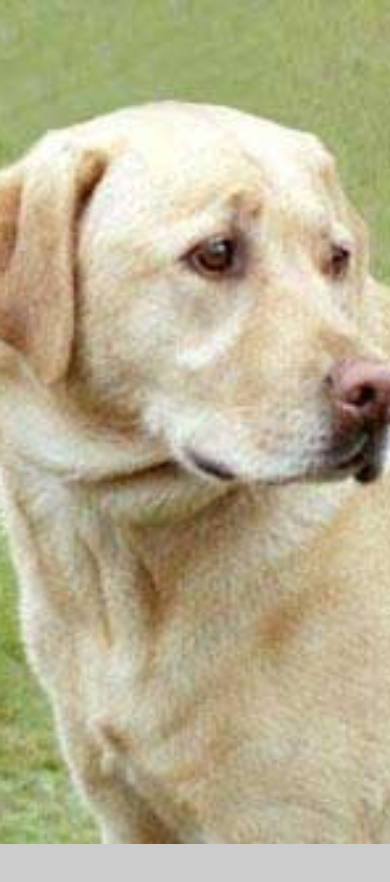
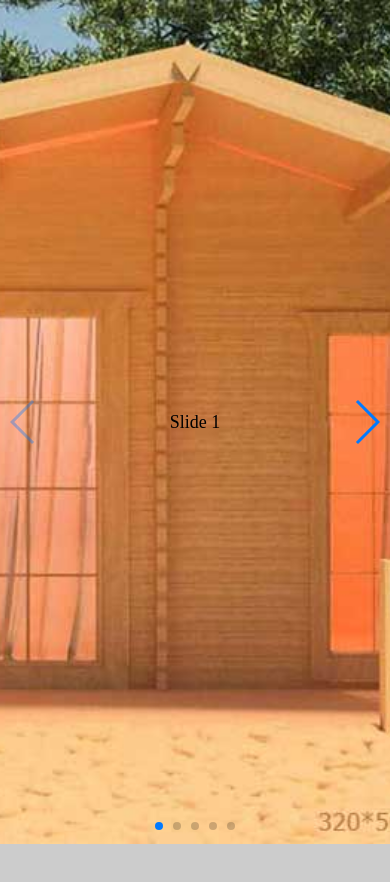
Before and after one commit to aisteron/dds, a website: page dev/index.pug in a window 390 px wide. Drawn offline with nearby package versions, Linux system fonts and the light colour scheme; files that its build step writes are made by us from their sources; files whose address does not match are found by name.

Commit message:
added swiper

```diff
--- a/dev/css/custom.less
+++ b/dev/css/custom.less
@@ -1,4 +1,4 @@
-html, body
+html, body, div.section1
 {
 	height:100%;
 }
@@ -8,7 +8,9 @@ body
 }
 
 div.section1 {
-  background: url(http://upload.wikimedia.org/wikipedia/commons/2/26/YellowLabradorLooking_new.jpg) no-repeat center center fixed;
+	div.slide1
+	{
+	  background: url(../img/img_compressed.jpg) no-repeat center center fixed;
 	  -webkit-background-size: cover;
 	  -moz-background-size: cover;
 	  -o-background-size: cover;
@@ -19,12 +21,35 @@ div.section1 {
 
 	  @media only screen and (max-width:400px)
 	  {
-	background: url(../img/dog.jpg) no-repeat center center fixed;
+		 background: url(../img/hs_320-568.jpg) no-repeat center center fixed;
 		 -webkit-background-size: cover;
 		 -moz-background-size: cover;
 		 -o-background-size: cover;
 		 background-size: cover;
 	  }
+	}
+
+	div.slide2
+	{
+	  background: url(../img/hs2.jpg) no-repeat center center;
+	  -webkit-background-size: cover;
+	  -moz-background-size: cover;
+	  -o-background-size: cover;
+	  background-size: cover;
+
+	  height:100%;
+	  width:100%;
+
+	  @media only screen and (max-width:400px)
+	  {
+		 background: url(../img/hs2_320-568.jpg) no-repeat center center;
+		 -webkit-background-size: cover;
+		 -moz-background-size: cover;
+		 -o-background-size: cover;
+		 background-size: cover;
+	  }
+	}
+
 
 }
 
@@ -34,3 +59,27 @@ div.section2
 	width:100%;
 	background-color: #ccc;
 }
+
+    .swiper-container {
+        width: 100%;
+        height: 100%;
+    }
+    .swiper-slide {
+        text-align: center;
+        font-size: 18px;
+        background: #fff;
+
+        /* Center slide text vertically */
+        display: -webkit-box;
+        display: -ms-flexbox;
+        display: -webkit-flex;
+        display: flex;
+        -webkit-box-pack: center;
+        -ms-flex-pack: center;
+        -webkit-justify-content: center;
+        justify-content: center;
+        -webkit-box-align: center;
+        -ms-flex-align: center;
+        -webkit-align-items: center;
+        align-items: center;
+    }
--- a/dev/index.pug
+++ b/dev/index.pug
@@ -3,7 +3,23 @@ html(lang="en")
 	head
 		title pageTitle
 		link(rel='stylesheet' href='dev/css/custom.css')
+		link(rel='stylesheet' href='dev/css/swiper.min.css')
 		meta(name="viewport" content="width=device-width initial-scale=1.0")
+		script(src='http://code.jquery.com/jquery-1.12.4.min.js')
+		script(src='dev/js/swiper.min.js')
+		script(src='dev/js/custom.js')
 	body
 		div.section1
+			<div class="swiper-container">
+				<div class="swiper-wrapper">
+					<div class="swiper-slide slide1">Slide 1</div>
+					<div class="swiper-slide slide2">Slide 2</div>
+					<div class="swiper-slide slide3">Slide 3</div>
+					<div class="swiper-slide slide4">Slide 4</div>
+					<div class="swiper-slide slide5">Slide 5</div>
+				</div>
+				<div class="swiper-pagination"></div>
+				<div class="swiper-button-next"></div>
+				<div class="swiper-button-prev"></div>
+			</div>
 		div.section2
--- /dev/null
+++ b/dev/js/custom.js
@@ -0,0 +1,11 @@
+/*swiper init*/
+$(document).ready(function(){
+var swiper = new Swiper('.swiper-container', {
+        pagination: '.swiper-pagination',
+        paginationClickable: true,
+        nextButton: '.swiper-button-next',
+        prevButton: '.swiper-button-prev',
+        spaceBetween: 30
+    });
+
+})
```
Also changed, not shown: dev/css/custom.css, dev/css/swiper.min.css (added), dev/img/hs2.jpg (added), dev/img/hs2_320-568.jpg (added), dev/img/hs_320-568.jpg (added), dev/js/swiper.min.js (added), index.html. Lines whose indentation alone changed are shown as unchanged.
